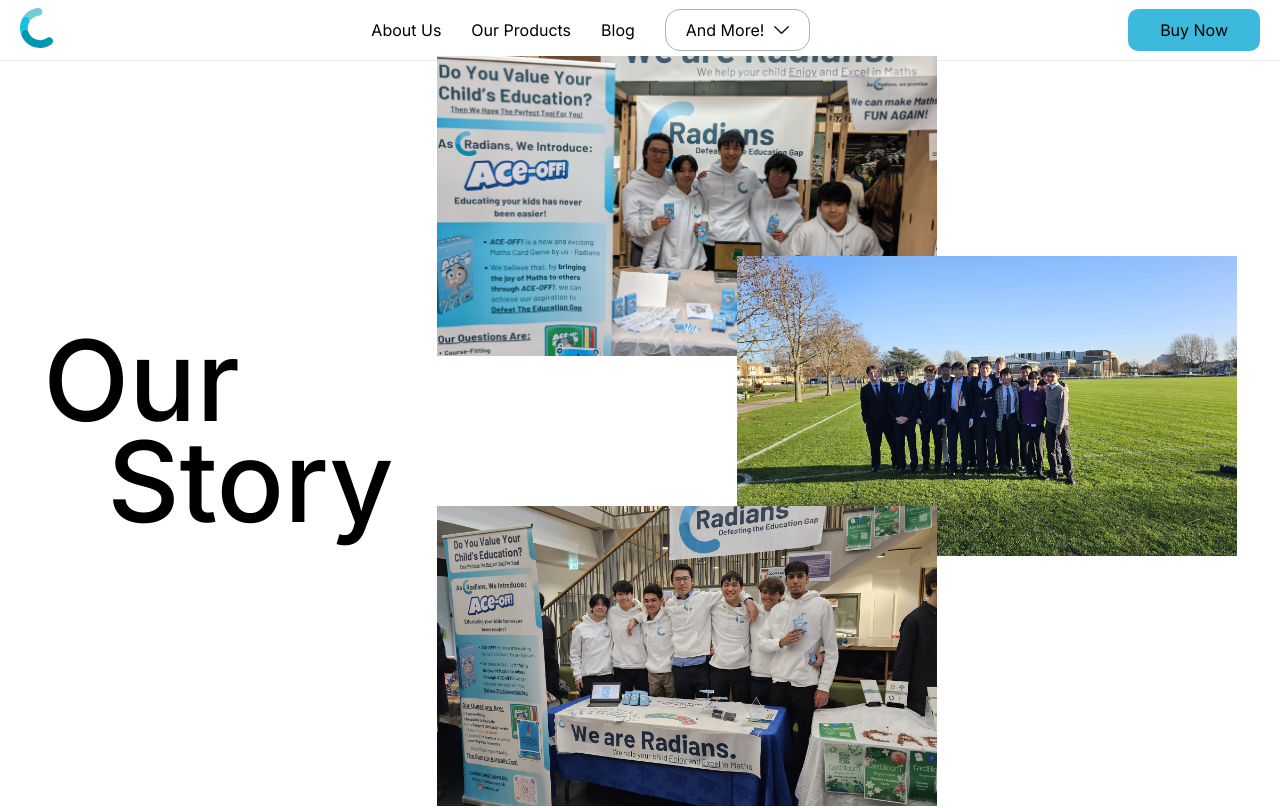
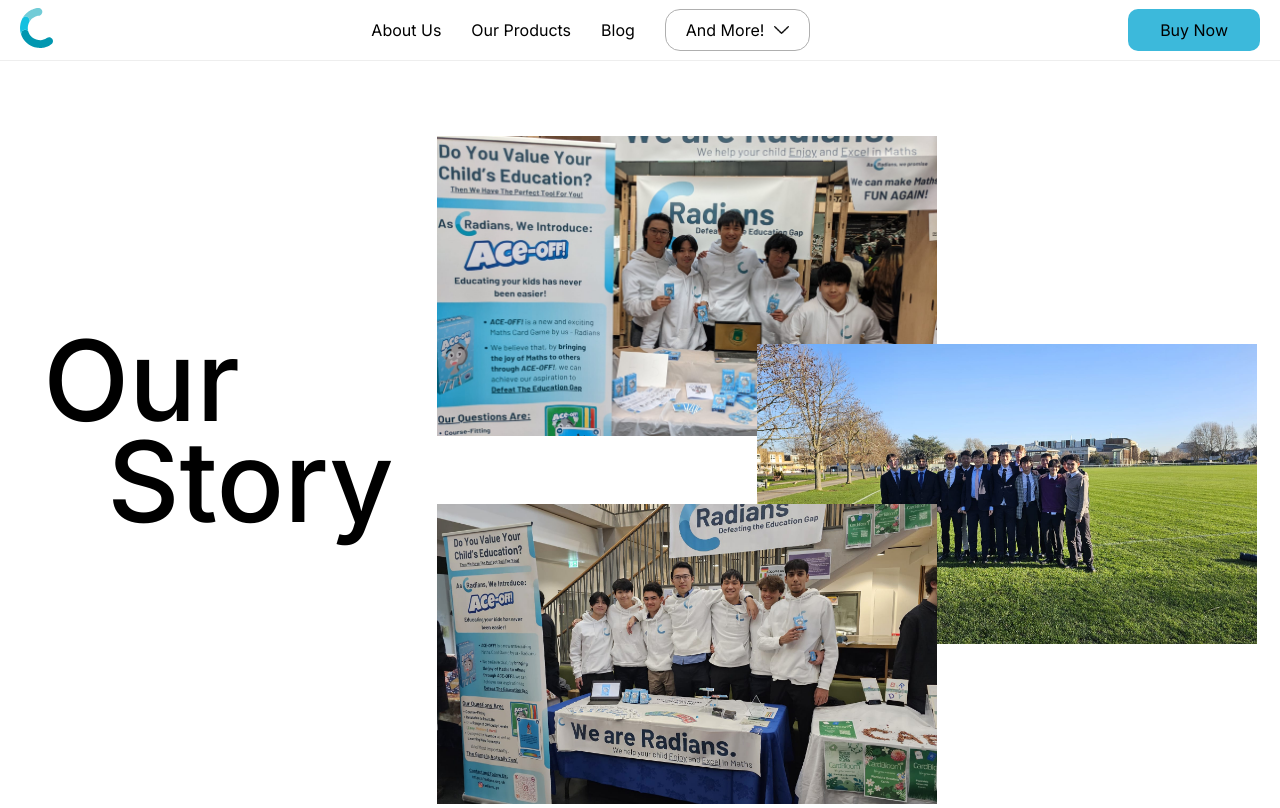
Before and after one commit to ansaria11/3exper, a Next.js app: page /about in a window 1280 px wide. Shown: the top 808 px of the page. Built offline with nearby package versions, Linux system fonts and the light colour scheme.

Commit message:
Little Fixes

```diff
--- a/src/components/Features/Features.module.scss
+++ b/src/components/Features/Features.module.scss
@@ -41,7 +41,7 @@
 
 .mainCardText {
     margin: 0 5%;
-    font-size: 2em;
+    font-size: 1.5em;
     font-weight: 300;
     text-align: center;
 }
--- a/src/components/Products/Products.module.scss
+++ b/src/components/Products/Products.module.scss
@@ -1,7 +1,7 @@
 .container  {
     display: flex;
     flex-wrap: wrap;
-    height: calc(100vh - 61px);
+    height: 45em;
     align-content: center;
     justify-content: space-evenly;
 
@@ -27,12 +27,12 @@
 }
 
 .mainCard {
-
-    padding: 40px;
     display: grid;
     grid-template-columns: 2;
     grid-template-rows: 2;
     gap: 20px;
+
+
 }
 
 .product {
--- a/src/components/Products/index.js
+++ b/src/components/Products/index.js
@@ -25,11 +25,11 @@
                 </div>
                 <div className={cn(s.product, s.p3)}>
                     <img className={cn(s.image)}/>
-                    <p className={cn(s.productText)}>???</p>
+                    <p className={cn(s.productText)}>Sustainable Ace-Off!</p>
                 </div>
                 <div className={cn(s.product, s.p4)}>
                     <img className={cn(s.image)}/>
-                    <p className={cn(s.productText)}>???</p>
+                    <p className={cn(s.productText)}>Inclusive     Ace-Off!</p>
                 </div>
             </div>
         </div>
--- a/src/components/VideoSolutions/index.js
+++ b/src/components/VideoSolutions/index.js
@@ -77,7 +77,7 @@
             <p className={cn(s.title)}>Video Solutions</p>
             <div className={cn(s.guideContainer)}>
                 <div className={cn(s.videoSelector)}>
-                    <p className={s.selectText}>Question </p>
+                    <p className={s.selectText}>Question(1-56)</p>
                     <div>
                         <input ref={inputRef} type="number" min="1" max="56" className={cn(s.input)} defaultValue={1} onBlur={() => videoSelector()}/>
                     </div>
--- a/src/components/WhoWeAre/WhoWeAre.module.scss
+++ b/src/components/WhoWeAre/WhoWeAre.module.scss
@@ -33,16 +33,16 @@
 }
 
 .ti1 {
-
+    top: 5em;
 }
 
 .ti2 {
-    top: 200px;
-    left: 300px;
+    top: 18em;
+    left: 20em;
 }
 
 .ti3 {
-    top: 450px;
+    top: 28em;
 }
 
 .titleContainer {
```
